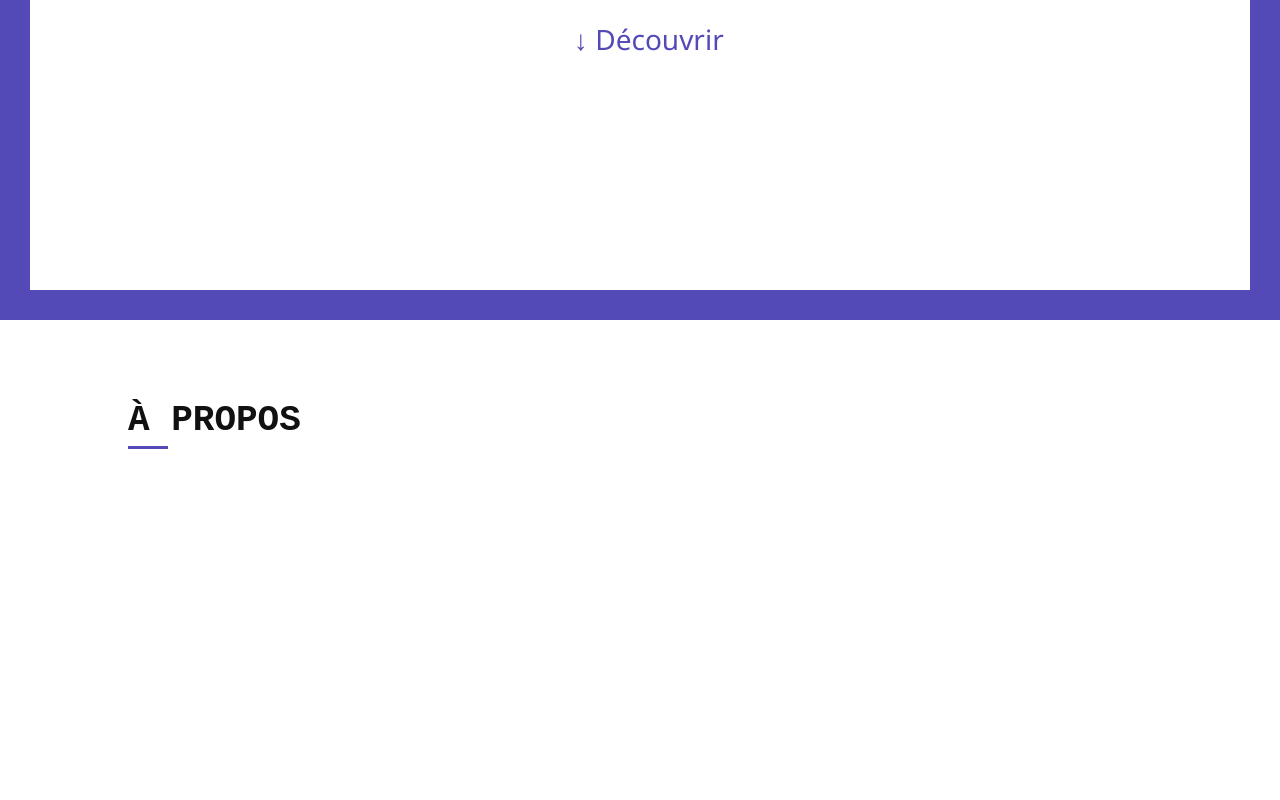
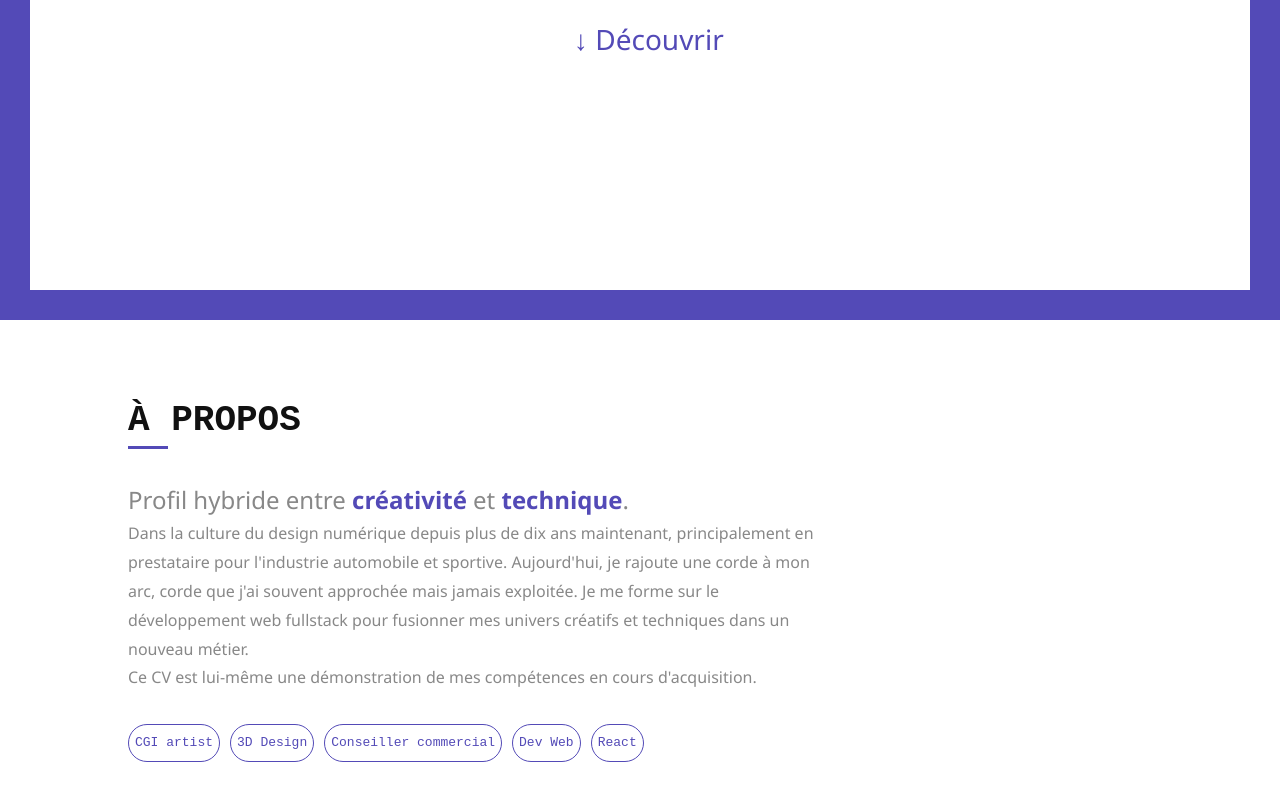
Before and after one commit to wasticodex/cv-scrollytelling, a React (Vite) app: page / in a window 1280 px wide. Shown: the part 480-1280 px from the top of the page. Built offline with nearby package versions, Linux system fonts and the light colour scheme.

Commit message:
Section a propos complete

```diff
--- a/src/App.jsx
+++ b/src/App.jsx
@@ -42,6 +42,30 @@ function App() {
 
       <section id="a propos">
         <h2>À propos</h2>
+        <div className='apropos-content'>
+          <div className='apropos-texte'>
+            <p className='apropos-intro'>
+              Profil hybride entre <span className='accent'>créativité</span> et <span className='accent'>technique</span>.
+            </p>
+            <p>
+              Dans la culture du design numérique depuis plus de dix ans maintenant,
+              principalement en prestataire pour l'industrie automobile et sportive.
+              Aujourd'hui, je rajoute une corde à mon arc, corde que j'ai souvent approchée mais jamais exploitée.
+              Je me forme sur le développement web fullstack pour fusionner mes
+              univers créatifs et techniques dans un nouveau métier.
+            </p>
+            <p>
+              Ce CV est lui-même une démonstration de mes compétences en cours d'acquisition.
+            </p>
+          </div>
+          <div className='apropos-tags'>
+            <span className='tag'>CGI artist</span>
+            <span className='tag'>3D Design</span>
+            <span className='tag'>Conseiller commercial</span>
+            <span className='tag'>Dev Web</span>
+            <span className='tag'>React</span>
+          </div>
+        </div>
       </section>
 
       <section id="formation">
--- a/src/index.css
+++ b/src/index.css
@@ -101,3 +101,52 @@ section h2::after {
   height: 3px;
   background: var(--accent);
 }
+
+.cursor {
+  animation: blink 1s infinite;
+  color: var(--accent);
+}
+
+@keyframes blink {
+  0%, 100% { opacity: 1; }
+  50% {opacity: 0;}
+}
+
+.apropos-content {
+  display: flex;
+  flex-direction: column;
+  gap: 32px;
+  max-width: 700px;
+}
+
+.apropos-intro {
+  font-size: 24px;
+  font-weight: 300;
+  line-height: 1.6;
+}
+
+.apropos-content {
+  font-size: 16px;
+  line-height: 1.8;
+  color: var(--gray)
+}
+
+.accent {
+  color: var(--accent);
+  font-weight: 600;
+}
+
+.apropos-tags {
+  display: flex;
+  flex-wrap: wrap;
+  gap: 10px;
+}
+
+.tag {
+  padding: 6px;
+  border: 1px solid var(--accent);
+  color: var(--accent);
+  font-size: 13px;
+  border-radius: 20px;
+  font-family: 'Courier New', Courier, monospace;
+}
```
